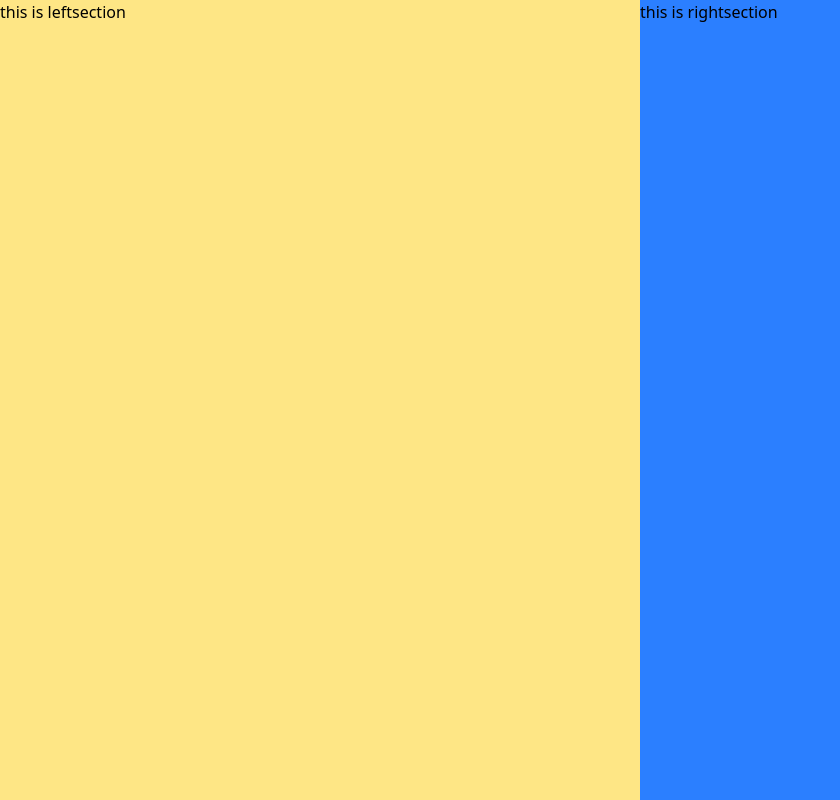
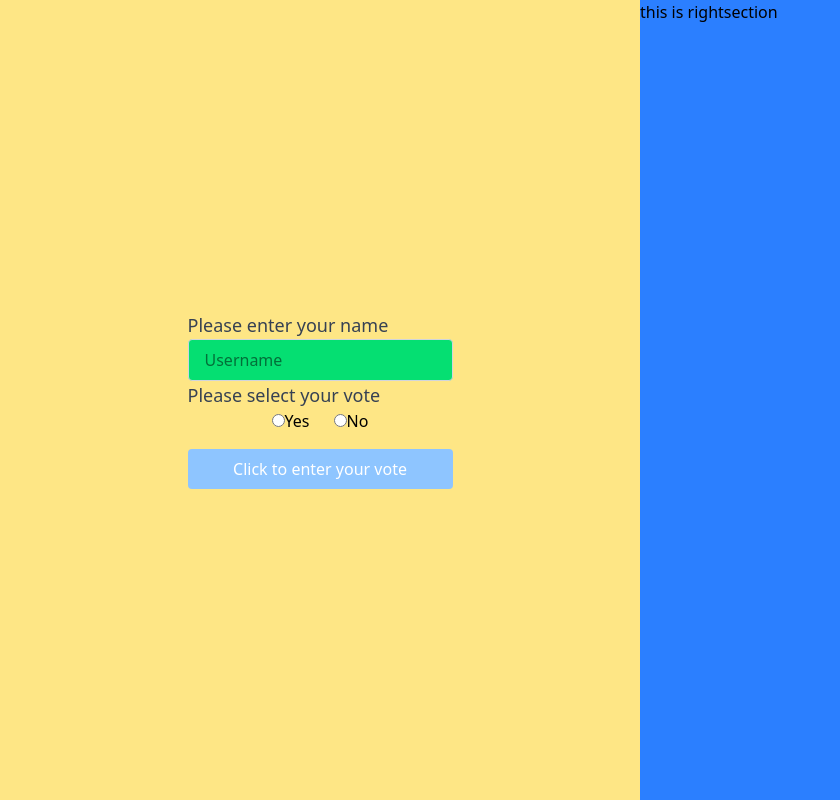
Before and after one commit to shubhamrustagi/pollingSystem, a React (Vite) app in the folder frontend/: page / in a window 1280 px wide. Shown: the whole page, without its empty margins (0-840 px from the left). Built offline with nearby package versions, Linux system fonts and the light colour scheme.

Commit message:
added css , checked button functions

```diff
--- a/frontend/src/components/LeftSection.jsx
+++ b/frontend/src/components/LeftSection.jsx
@@ -1,8 +1,34 @@
 export default function LeftSection() {
+
+
+
+    function handleSubmit(e) {
+        e.preventDefault()
+        const formData = new FormData(e.target);
+        const name = formData.get('name');
+        const vote = formData.get('vote');
+        console.log("Username: ", name);
+        console.log("Vote: ", vote);
+    }
     return (
         <>
-            <div className='w-1/2 bg-amber-200'>
-                <h1> this is leftsection</h1>
+            <div className='w-1/2 bg-amber-200 flex flex-col items-center justify-center'>
+                <form className='flex flex-col' onSubmit={handleSubmit}>
+                    <label className="text-lg font-medium text-gray-700">Please enter your name</label>
+                    <input type="text" placeholder="Username" name="name" required className="border border-gray-300 px-4 py-2 rounded focus:outline-none focus:ring-2 focus:ring-blue-400 bg-green-400"></input>
+                    <label className="text-lg font-medium text-gray-700">Please select your vote</label>
+                    <div className="flex gap-6 items-center justify-center">
+                        <label>
+                            <input type="radio" name="vote" value="yes" />
+                            Yes
+                        </label>
+                        <label>
+                            <input type="radio" name="vote" value="no" />
+                            No
+                        </label>
+                    </div>
+                    <button className="mt-4 bg-blue-300 text-white py-2 rounded hover:bg-blue-400 transition"> Click to enter your vote</button>
+                </form>
             </div>
         </>
     )
```
